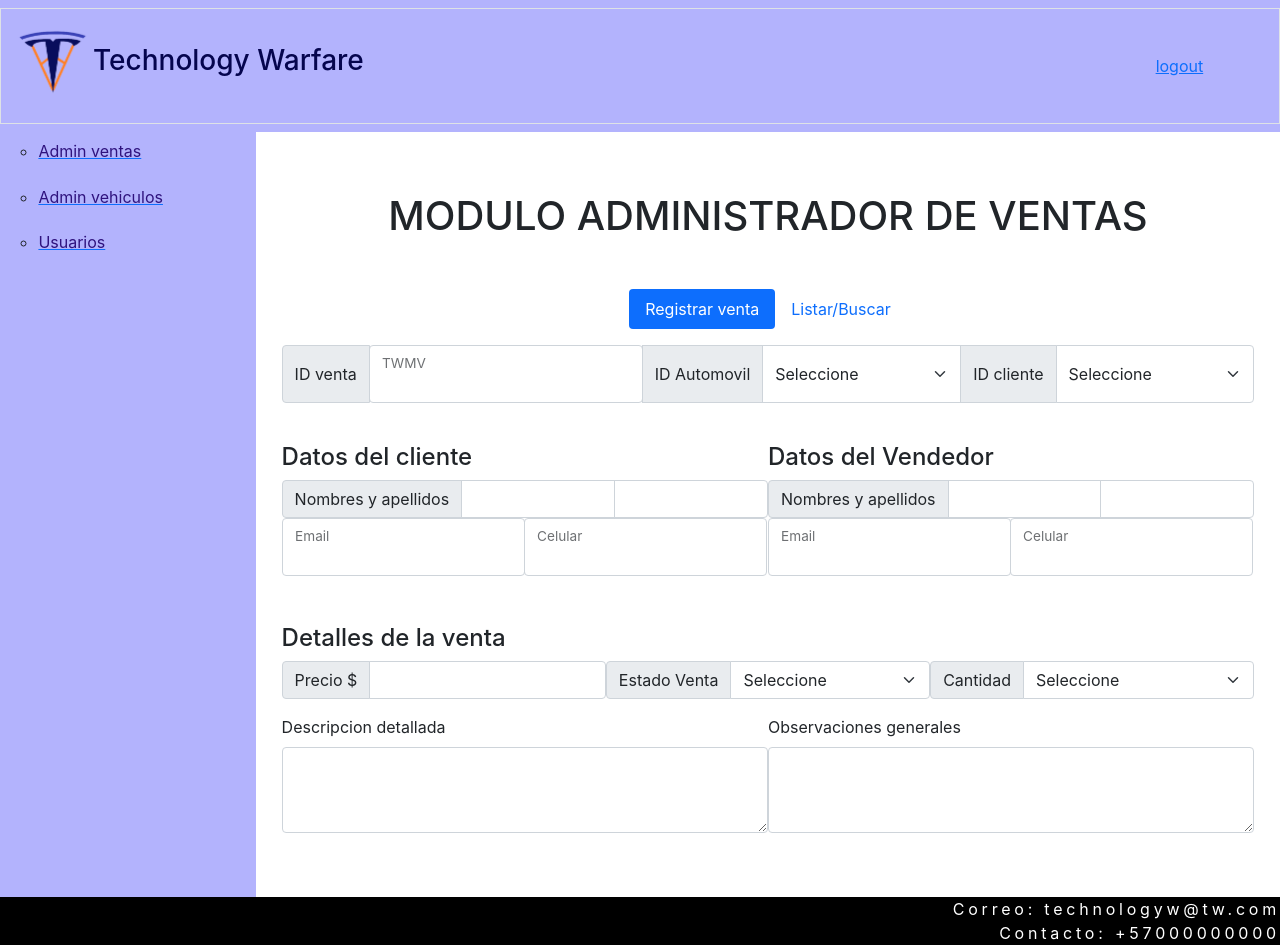
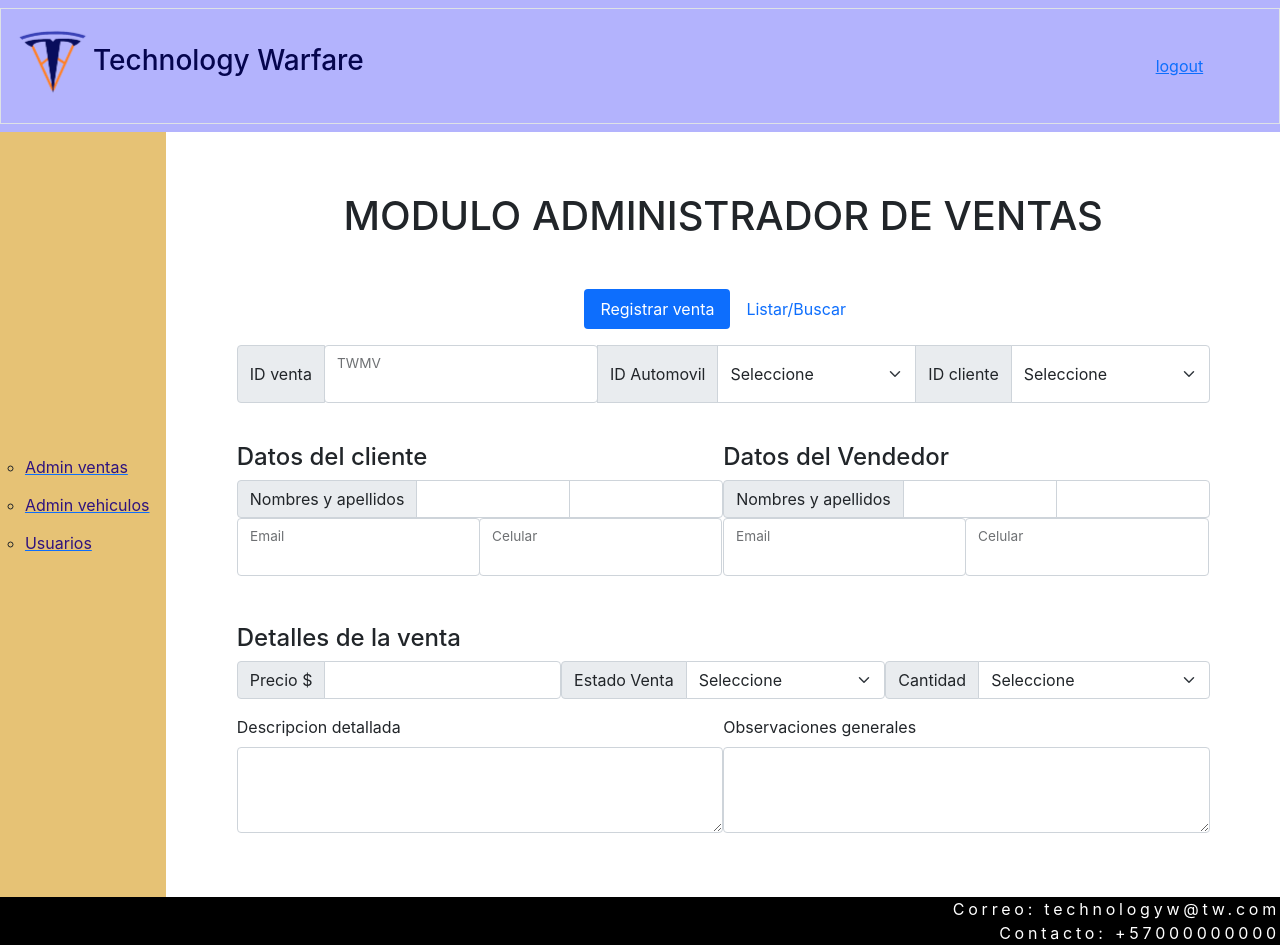
Before and after one commit to Technology-Warfare/Project-ciclo3, a React (Create React App) app in the folder tesla/: page /dashboard/ventas in a window 1280 px wide. Built offline with nearby package versions, Linux system fonts and the light colour scheme.

Commit message:
cambios de color y grosor sidebar, margin en ventas

```diff
--- a/tesla/src/Pages/styles/sidebar.css
+++ b/tesla/src/Pages/styles/sidebar.css
@@ -1,8 +1,8 @@
 .sidebar{
-    width: 20%;
-    padding-top: 10%;
+    width: 13%;
+    padding-top: 35%;
     text-align: center;
-    background-color: rgb(179, 179, 253);
+    background-color: rgba(212, 151, 18, 0.582);
     height: auto;
 }
 
--- a/tesla/src/Pages/styles/ventas.css
+++ b/tesla/src/Pages/styles/ventas.css
@@ -1,5 +1,6 @@
 .content-ventas{
-    margin-left: 2%;
+    margin-left: auto;
+    margin-right: auto;
     margin-top: 15%;
     padding-bottom: 5%;
     width: 76%;
```
